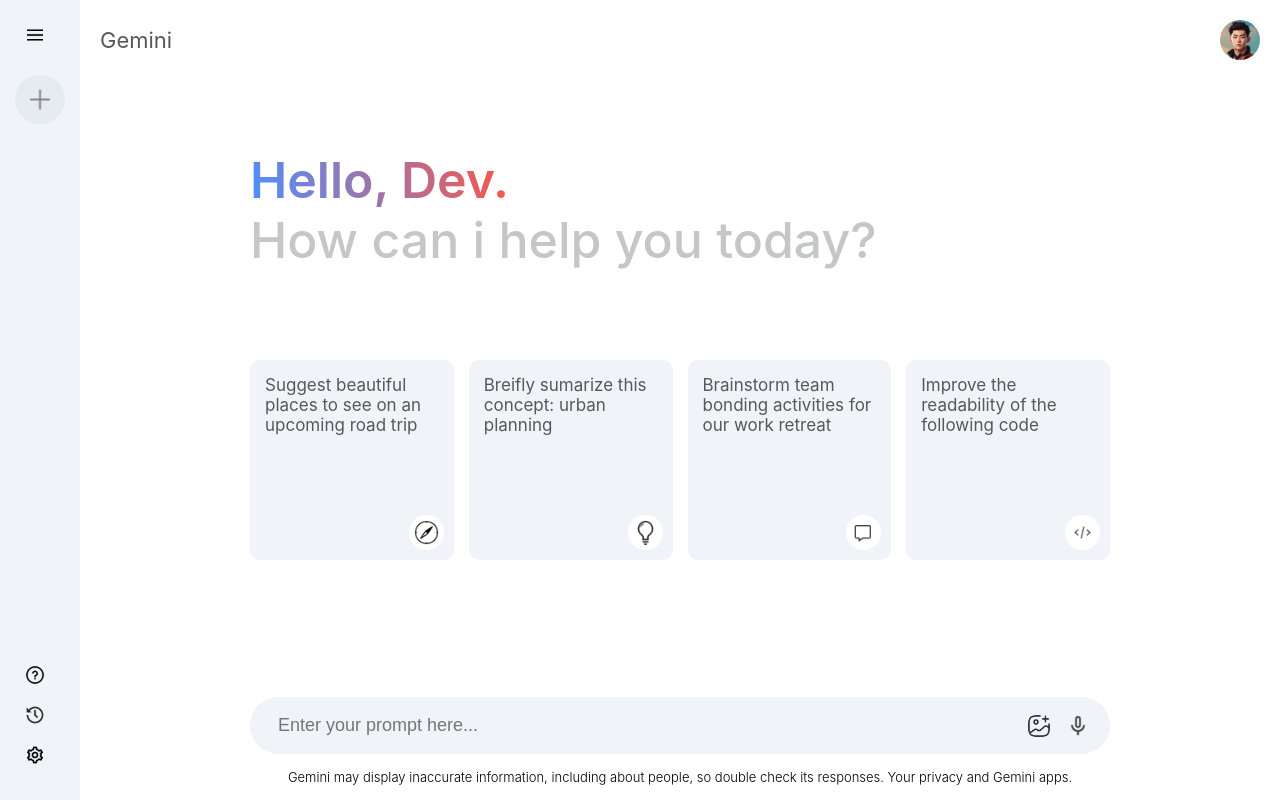
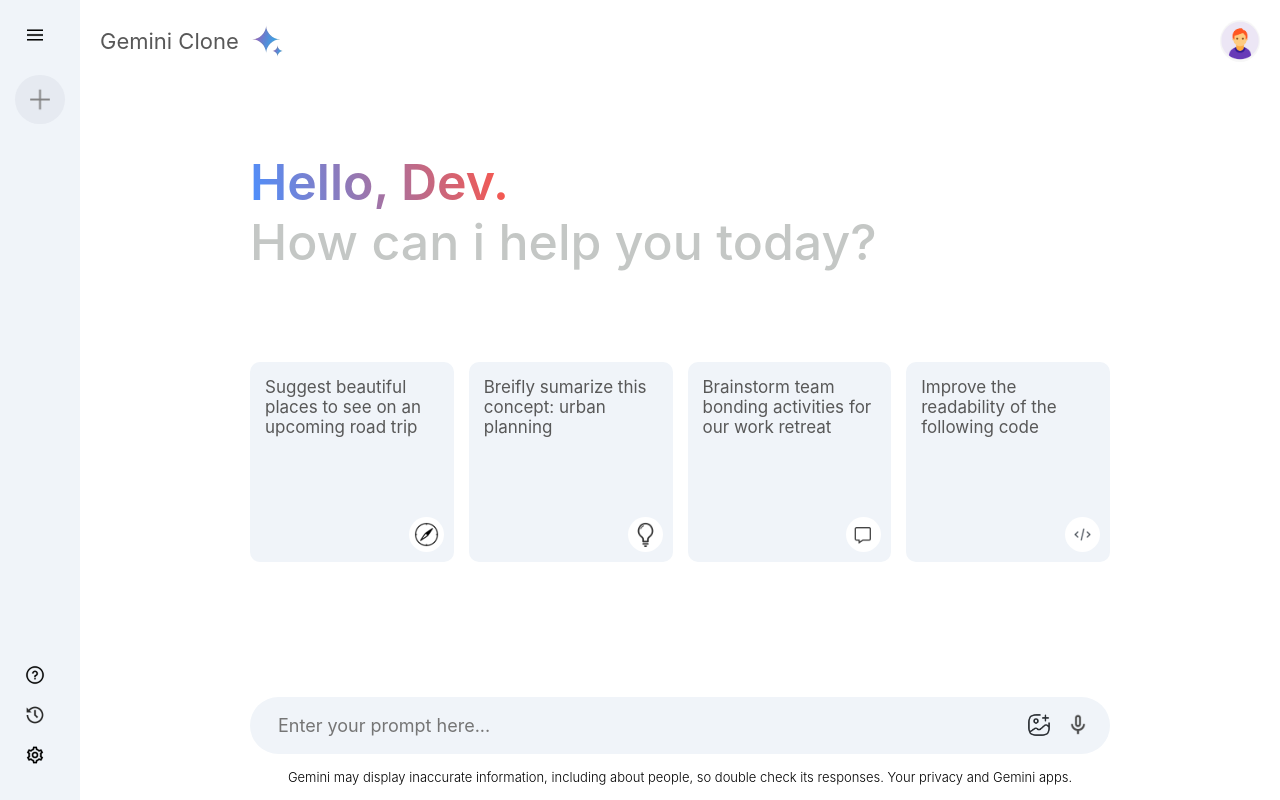
Before and after one commit to souravcodes1080/gemini-clone, a React (Vite) app: page / in a window 1280 px wide. Built offline with nearby package versions, Linux system fonts and the light colour scheme.

Commit message:
scroll effect

```diff
--- a/src/components/Main/Main.jsx
+++ b/src/components/Main/Main.jsx
@@ -1,4 +1,4 @@
-import React, { useContext } from "react";
+import React, { useContext, useEffect, useRef, useState } from "react";
 import "./main.css";
 import { assets } from "../../assets/assets";
 import { Context } from "../../context/Context";
@@ -12,11 +12,40 @@
     setInput,
     input,
   } = useContext(Context);
+
+
+  const [phase1, setPhase1] = useState("Suggest beautiful places to see on an upcoming road trip")
+  const [phase2, setPhase2] = useState("Breifly sumarize this concept: urban planning")
+  const [phase3, setPhase3] = useState("Brainstorm team bonding activities for our work retreat")
+  const [phase4, setPhase4] = useState("Improve the readability of the following code")
+   const resultRef = useRef(null);
+   useEffect(() => {
+    scrollToBottom();
+  }, [resultData]);
+  const scrollToBottom = () => {
+    if (resultRef.current) {
+      resultRef.current.scrollTop = resultRef.current.scrollHeight;
+    }
+  };
+  const handleChange = (e) => {
+    setInput(e.target.value);
+    const numberOfLines = e.target.value.split('\n').length;
+    setInput(e.target.value);
+    if (numberOfLines === 0) {
+      e.target.rows = 1;
+    } else if (numberOfLines <= 5) {
+      e.target.rows = numberOfLines;
+    } else {
+      e.target.rows = 5;
+    }
+  };
+
+
   return (
     <>
       <div className="main">
         <div className="nav">
-          <p>Gemini</p>
+          <p>Gemini Clone <img src={assets.gemini_icon} alt="" /></p>
           <img src={assets.user_icon} alt="" />
         </div>
         <div className="main-container">
@@ -29,28 +58,28 @@
                 <p>How can i help you today?</p>
               </div>
               <div className="cards">
-                <div className="card">
+                <div className="card" onClick={()=>setInput(phase1)}>
                   <p>
-                    Suggest beautiful places to see on an upcoming road trip
+                    {phase1}
                   </p>
                   <img src={assets.compass_icon} alt="" />
                 </div>
-                <div className="card">
-                  <p>Breifly sumarize this concept: urban planning</p>
+                <div className="card" onClick={()=>setInput(phase2)}>
+                  <p>{phase2}</p>
                   <img src={assets.bulb_icon} alt="" />
                 </div>
-                <div className="card">
-                  <p>Brainstorm team bonding activities for our work retreat</p>
+                <div className="card" onClick={()=>setInput(phase3)}>
+                  <p>{phase3}</p>
                   <img src={assets.message_icon} alt="" />
                 </div>
-                <div className="card">
-                  <p>Improve the readability of the following code</p>
+                <div className="card" onClick={()=>setInput(phase4)}>
+                  <p>{phase4}</p>
                   <img src={assets.code_icon} alt="" />
                 </div>
               </div>
             </>
           ) : (
-            <div className="result">
+            <div className="result" ref={resultRef}>
               <div className="result-title">
                 <img src={assets.user_icon} alt="" />
                 <p>{recentPrompt}</p>
@@ -64,7 +93,7 @@
                     <hr />
                   </div>
                 ) : (
-                  <p dangerouslySetInnerHTML={{ __html: resultData }}></p>
+                  <p  dangerouslySetInnerHTML={{ __html: resultData }}></p>
                 )}
               </div>
             </div>
@@ -72,10 +101,11 @@
 
           <div className="main-bottom">
             <div className="search-box">
-              <input
-                onChange={(e) => setInput(e.target.value)}
+              <textarea
+                onChange={handleChange}
                 value={input}
                 type="text"
+                rows={1}
                 placeholder="Enter your prompt here..."
               />
 
--- a/src/components/Main/main.css
+++ b/src/components/Main/main.css
@@ -11,6 +11,10 @@
     font-size: 22px;
     padding: 20px;
     color: #585858;
+}
+.main .nav p{
+    display: flex; align-items: center;
+    gap: 10px;
 }
 .main .nav img{
     width: 40px;
@@ -81,7 +85,7 @@
 
 .search-box{
     display: flex;
-    align-items: center;
+
     justify-content: space-between;
     gap: 20px;
     background-color: #f0f4f9;
@@ -94,18 +98,24 @@
     cursor: pointer;
 }
 
-.search-box input{
+.search-box textarea{
+    resize: none;
     flex: 1;
     background: transparent;
     border: none;
     outline: none;
     padding: 8px;
     font-size: 18px;
+    font-family: Inter, system-ui, Avenir, Helvetica, Arial, sans-serif;;
+}
+textarea::-webkit-scrollbar{
+    display: none;
 }
 .search-box div{
     display: flex;
-    align-items: center;
+    align-items: flex-end;
     gap: 15px;
+    margin-bottom: 7px;
 }
 
 .bottom-info{
@@ -127,7 +137,7 @@
 .result-title{
     margin: 40px 0px;
     display: flex;
-    align-items: center;
+    align-items: flex-start;
     gap: 20px;
 }
 .result img{
@@ -173,7 +183,7 @@
 
 @media (max-width: 600px){
 
-    .main-bottom input{
+    .main-bottom textarea{
         flex: none;
         width: 150px;
     }
--- a/src/index.css
+++ b/src/index.css
@@ -8,6 +8,7 @@
   padding: 0;
   margin: 0;
   box-sizing: border-box;
+  scroll-behavior: smooth;
 }
 #root{
   min-height: 100vh;
```
Also changed, not shown: src/assets/user_icon.png.
